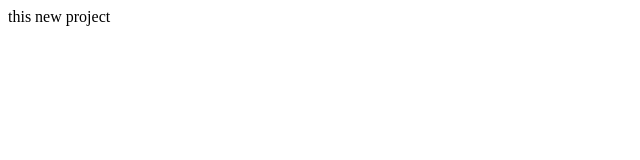
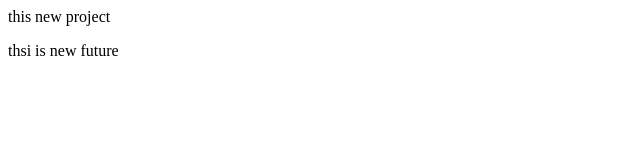
Before and after one commit to LOHKI9/localrepo, a plain HTML site: page index.html in a window 1280 px wide. Shown: the full height of the page, 0-640 px from the left. Drawn offline with Linux system fonts and the light colour scheme.

Commit message:
add new future

```diff
--- a/index.html
+++ b/index.html
@@ -1 +1,2 @@
 <p> this new project</p>
+<p>thsi is new future</p>
```
